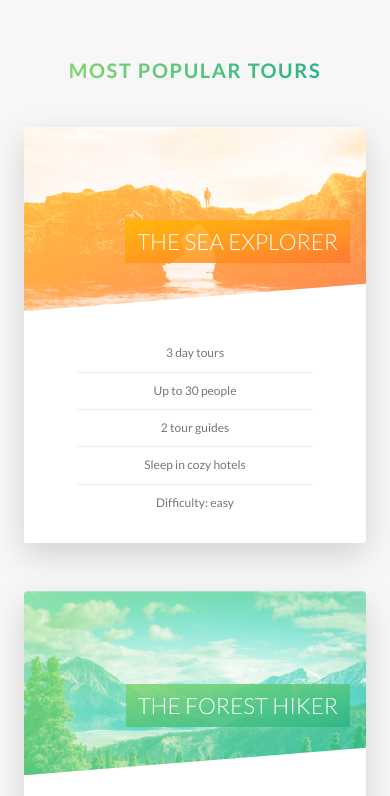
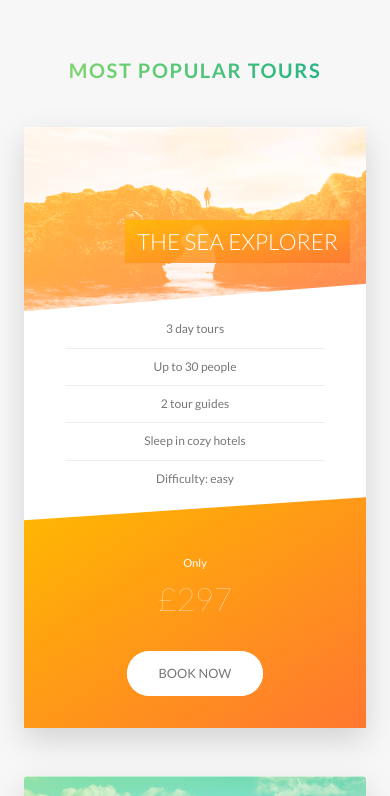
Before and after one commit to SNasser97/Natours-Project, a website: page index.html in a window 390 px wide. Shown: the part 2472-3268 px from the top of the page. Drawn offline with Linux system fonts and the light colour scheme.

Commit message:
responsive for tours+stories+booking section

```diff
--- a/sass/components/_card.scss
+++ b/sass/components/_card.scss
@@ -137,7 +137,7 @@
 		top: 50%;
 		left:50%;
 		transform: translate(-50%, -50%);
-		width: 90%;
+		width: 100%;
 		text-align: center;
 
 	}
@@ -157,4 +157,50 @@
 		font-weight: 100;
 		 margin-bottom: 8rem;
 	}
+	// CARD REWRITE FOR SMALLER DEVICES
+	@include respond(tab-port) {
+
+		height: auto;
+		border-radius:3px;
+		background-color: $colour-white;
+		box-shadow: 0 1.5rem 4rem rgba($colour-black, .15);
+		&__side {
+			height: auto;
+			position: relative;
+			border-radius:3px;
+			box-shadow: none;
+			&--back {
+				border-radius: 0;
+				clip-path: polygon(0 10%, 100% 0, 100% 100%, 0 100%);
+				transform: rotateY(0);
+			}
+		}
+
+		&:hover &__side--front {
+			transform: rotateY(0deg);
+		}
+
+		&__details{
+			padding: 0 1rem;
+		}
+		//Front style
+
+		&__cta {
+				position:relative;
+				top: 0;
+				left:0;
+				transform: translate(0,0) ;
+				width: 100%;
+				padding: 7rem 4rem 4rem 4rem;
+			}
+
+		&__price-only{
+				position: static;
+				text-align: center;
+			}
+		&__price-value{
+				font-size: 4rem;
+				margin-bottom: 3rem;
+			}
+	}
 }
--- a/sass/components/_form.scss
+++ b/sass/components/_form.scss
@@ -15,6 +15,10 @@
 		border-bottom: 3px solid transparent;
 		width: 90%;
 		display: block;
+
+		@include respond(tab-port) {
+			width: 100%;
+		}
 
 		&:focus {
 			outline: none;
@@ -47,6 +51,11 @@
 	&__radio-group {
 		width: 49%;
 		display: inline-block;
+
+		@include respond(tab-port) {
+			width: 100%;
+			margin-bottom: 2rem;
+		}
 	}
 	&__radio-input {
 		display: none; // hide radio input
--- a/sass/components/_story.scss
+++ b/sass/components/_story.scss
@@ -3,11 +3,21 @@
 	margin: 0 auto;
 	box-shadow: 0 3rem 6rem rgba($colour-black, .1);
 	background-color: rgba($colour-white, .6);
-	border-radius: $border-radius-size;	padding: 6rem;
+	border-radius: $border-radius-size;
+	padding: 6rem;
 	padding-left: 9rem;
 	font-size: $default-font-size;
 	transform: skewX(-12deg);
 
+	@include respond(tab-port) {
+		width: 100%;
+		padding: 4rem;
+		padding-left: 7rem;
+	}
+
+	@include respond(phone) {
+		transform: skewX(0);
+	}
 
 	&__shape {
 		width: 15rem;
@@ -23,6 +33,10 @@
 		transform: translateX(-3rem) skewX(12deg);
 		overflow: hidden;
 		position:relative;
+
+		@include respond(phone) {
+			transform: translateX(-3rem) skewX(0);
+		}
 	}
 	&__img {
 		height:100%;
@@ -33,6 +47,10 @@
 	}
 	&__text{
 		transform: skewX(12deg);
+
+		@include respond(phone) {
+			transform: skewX(0);
+		}
 	}
 	&__caption {
 		position: absolute;
--- a/sass/pages/_home.scss
+++ b/sass/pages/_home.scss
@@ -65,10 +65,35 @@
 	background-size: 100%;
 	border-radius: $border-radius-size;
 	box-shadow: 0 1.5rem 4rem rgba($colour-black, .15);
-	height: 50rem;
+
+	@include respond(tab-land) {
+		background-image: linear-gradient(
+		105deg,
+		rgba($colour-white, .9) 0%,
+		rgba($colour-white, .8) 65%,
+		transparent 65%),
+		url(../img/nat-10.jpg);
+		background-size: cover;
+
+	}
+
+	@include respond(tab-port) {
+		background-image: linear-gradient(
+		to right,
+		rgba($colour-white, .9) 0%,
+		rgba($colour-white, .8) 100%),
+		url(../img/nat-10.jpg);
+	}
 
 	&__form {
 		width: 50%;
 		padding: 6rem;
+
+		@include respond(tab-land) {
+			width: 65%;
+		}
+		@include respond(tab-port) {
+			width: 100%;
+		}
 	}
 }
```
Also changed, not shown: css/style.css.
